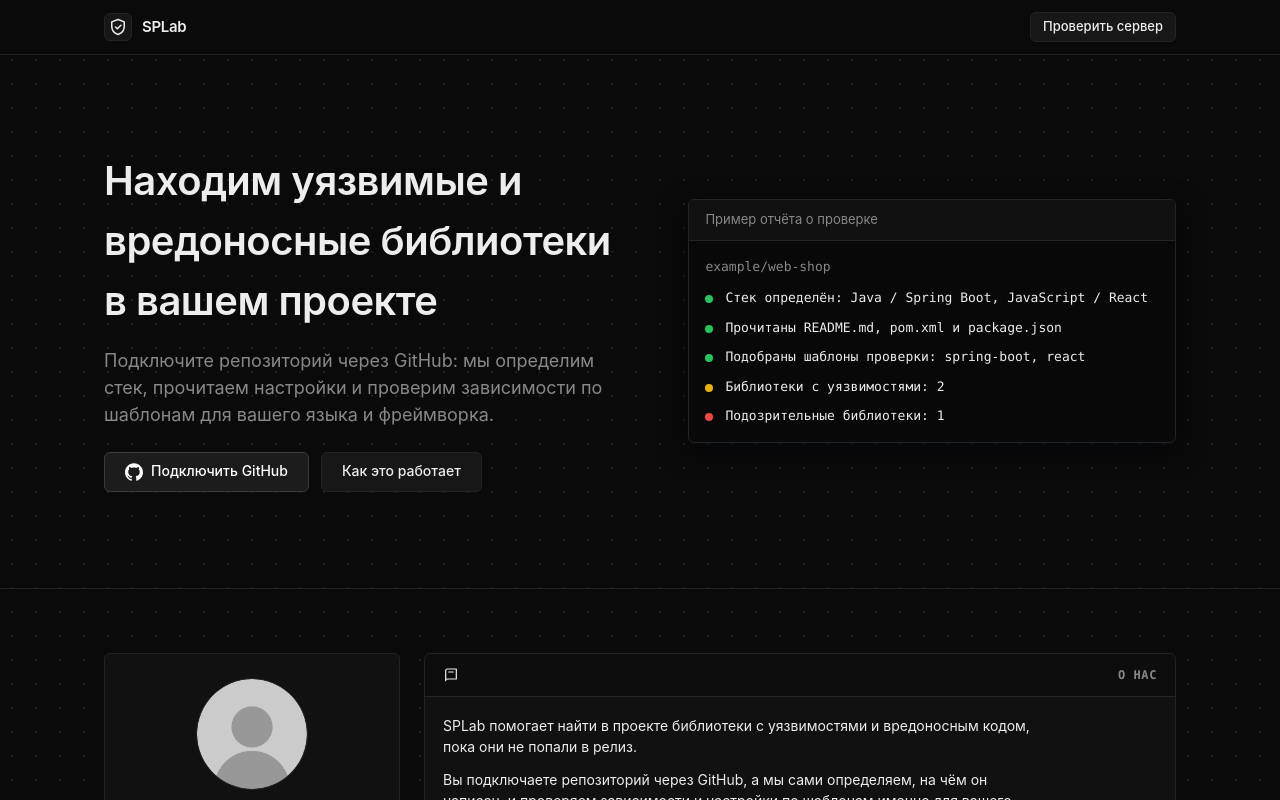
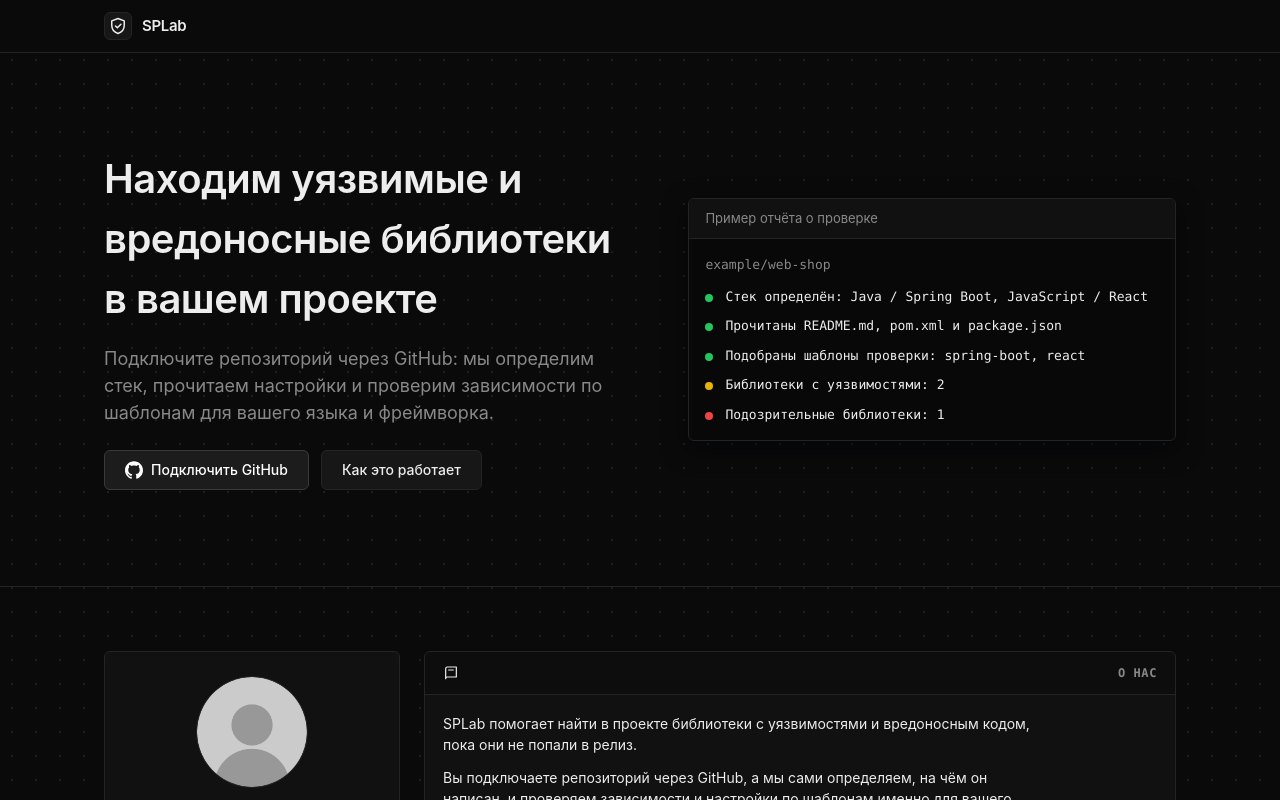
Before and after one commit to DimaPopkov/SPLab, a React (Vite) app in the folder frontend/: page / in a window 1280 px wide. Shown: the top 800 px of the page. Built offline with nearby package versions, Linux system fonts and the light colour scheme; no server answers.

Commit message:
ver 1.0.3.1 (Удалена кнопка "Проверить сервер")

```diff
--- a/frontend/src/components/Header.jsx
+++ b/frontend/src/components/Header.jsx
@@ -55,14 +55,6 @@ export function Header({ user, onLogout }) {
         </nav>
 
         <div className="site-header__actions">
-          <button
-            onClick={checkServer}
-            className="btn btn--secondary btn--m"
-            disabled={isLoading}
-          >
-            {buttonText}
-          </button>
-
           {user && (
             <>
               {user && (
```
